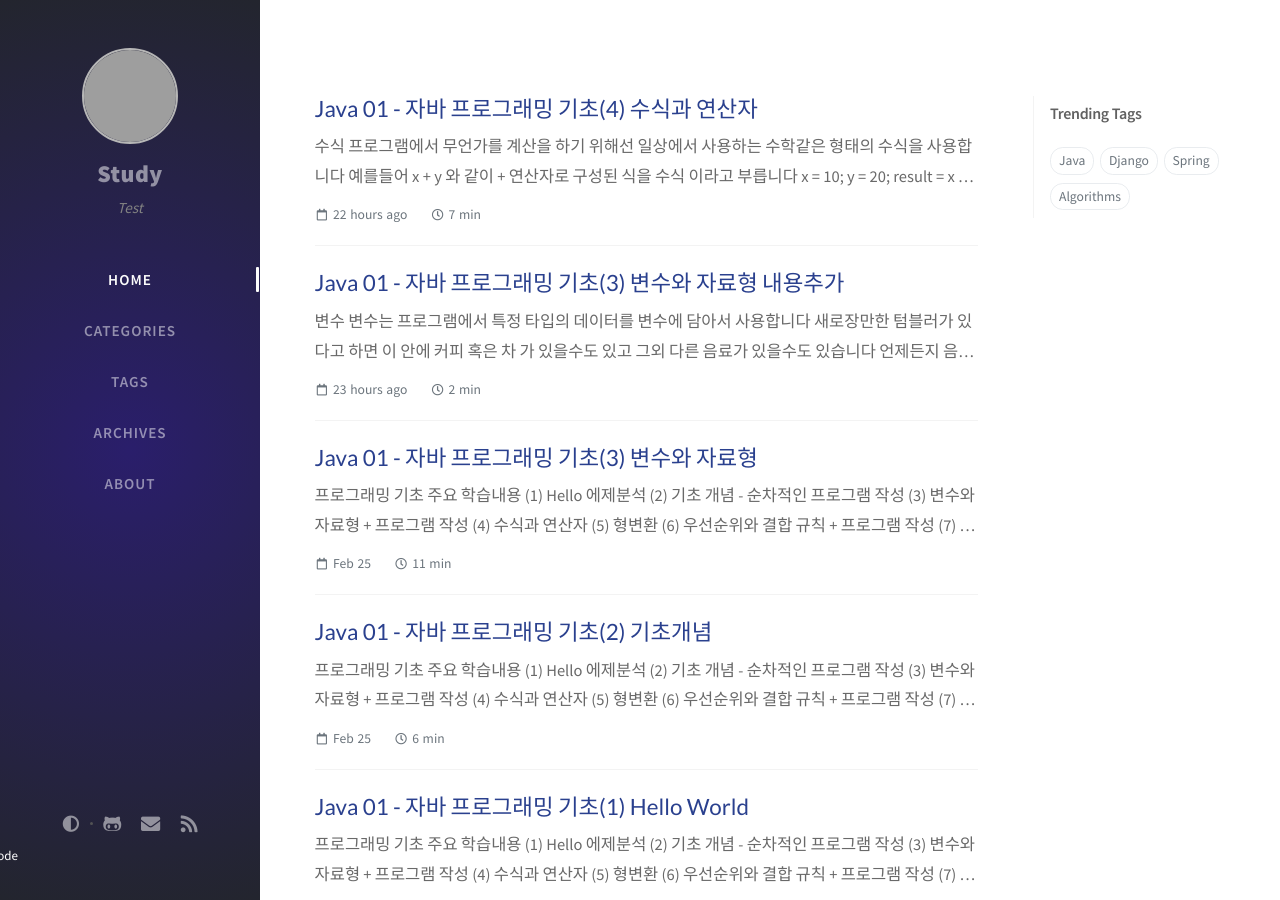
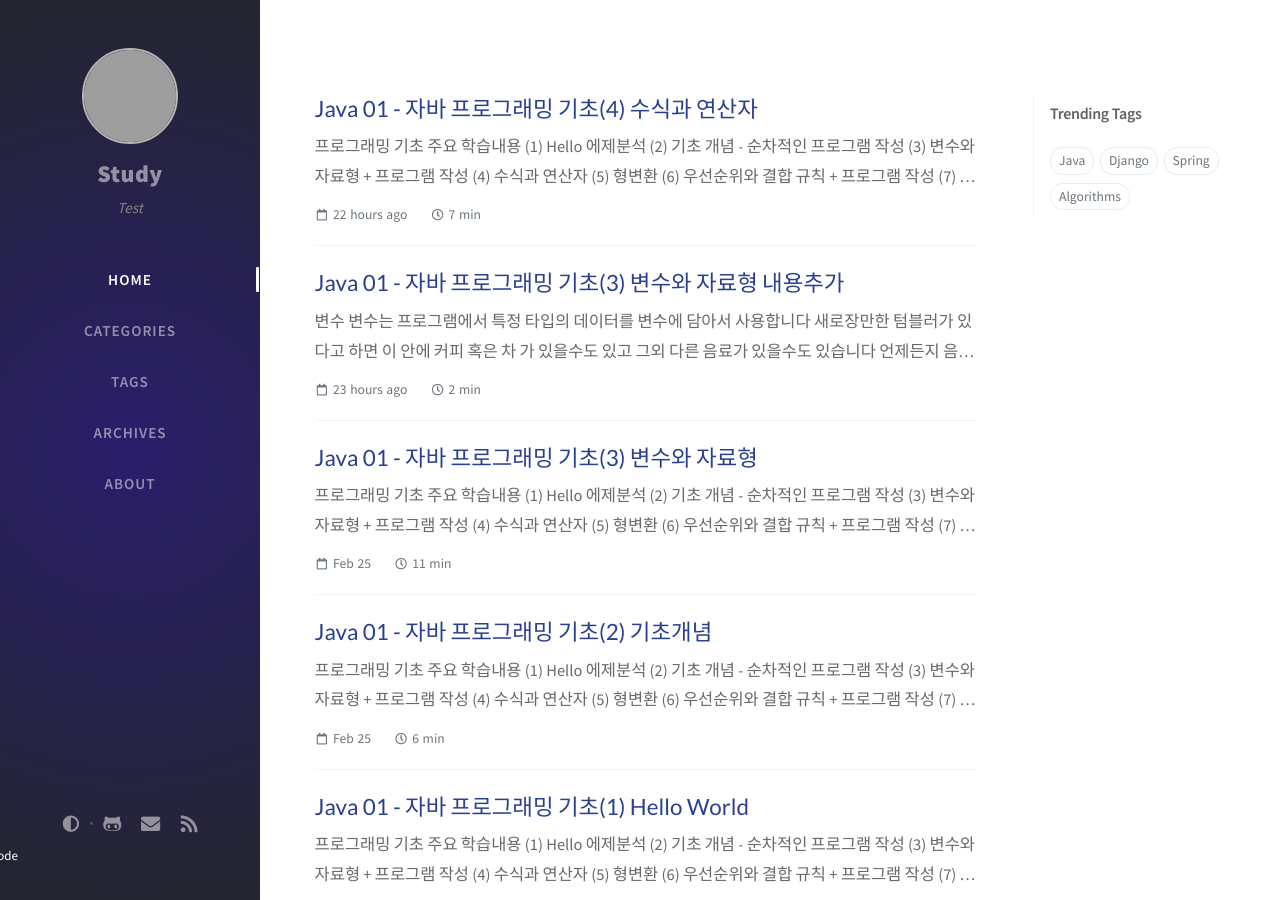
Before and after one commit to ksm0207/ksm0207.github.io, a Jekyll site: the page built from index.html, in a window 1280 px wide and 900 px high. Built offline with Jekyll 4.4.1, drawn with Linux system fonts in a browser that asks for light colours; nearby versions of some CDN libraries; the list of posts is cut into pages by our own code; comment, search, counter and statistics services are not loaded; grey boxes are pictures that could not be loaded.

Commit message:
Update 2021-03-02-java04.md

```diff
--- a/_posts/2021-03-02-java04.md
+++ b/_posts/2021-03-02-java04.md
@@ -6,6 +6,19 @@ categories : ["Java", ""]
 tags: [Java,null]
 comments : true
 ---
+
+# 프로그래밍 기초 주요 학습내용
+
+* (1) Hello 에제분석
+* (2) 기초 개념 - 순차적인 프로그램 작성
+* (3) 변수와 자료형 + 프로그램 작성
+* (4) 수식과 연산자
+* (5) 형변환
+* (6) 우선순위와 결합 규칙 + 프로그램 작성
+* (7) 문자열
+* (8) 입력과 출력
+
+
 
 # 수식
 
```
